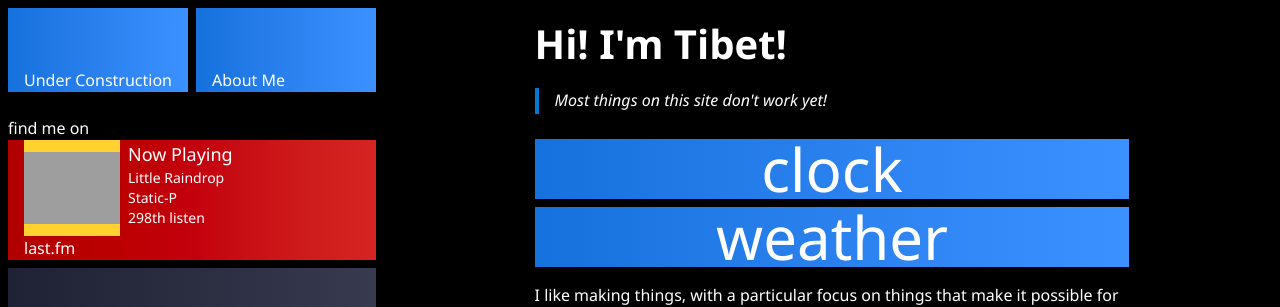
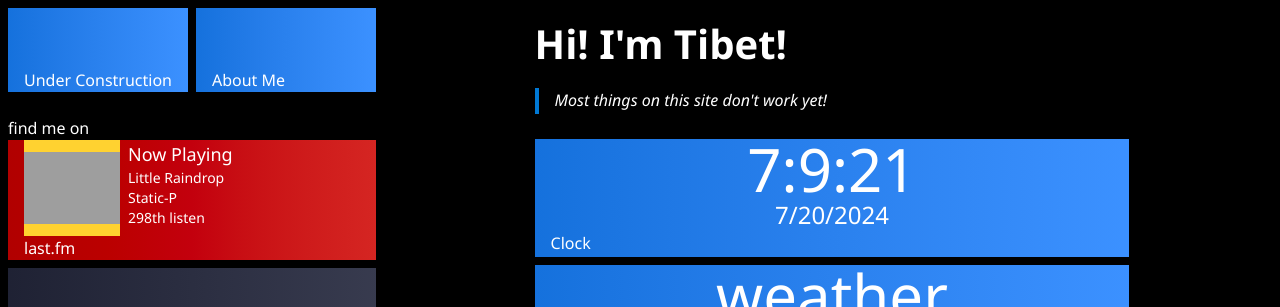
Before and after one commit to oofdere/oof.dere.systems, a SvelteKit app: page / in a window 1280 px wide. Shown: the top 307 px of the page. Built offline with nearby package versions, Linux system fonts and the light colour scheme; grey boxes are pictures that could not be loaded; some icons are missing.

Commit message:
start implementing clock

```diff
--- a/package.json
+++ b/package.json
@@ -37,6 +37,8 @@
   "type": "module",
   "dependencies": {
     "@tailwindcss/vite": "^4.0.0-alpha.18",
+    "date-fns": "^3.6.0",
+    "date-fns-tz": "^3.1.3",
     "tailwindcss": "^4.0.0-alpha.18"
   }
 }
--- a/src/app.css
+++ b/src/app.css
@@ -3,7 +3,7 @@
 @import 'tailwindcss';
 
 :root {
-	font-family: 'Segoe UI', Hind, system-ui;
+	font-family: 'Seoge UI Variable', 'Segoe UI', Hind, system-ui;
 }
 
 .drag-none {
--- /dev/null
+++ b/src/lib/components/Clock.svelte
@@ -0,0 +1,27 @@
+<script>
+	import Tile from './Tile.svelte';
+	import { formatDate, getHours, getMinutes, getSeconds, intlFormat } from 'date-fns';
+
+	let t = $state({
+		hour: 0,
+		minute: 0,
+		second: 0,
+		day: 'day',
+		behind: 'some hours behind'
+	});
+
+	setInterval(() => {
+		const time = Date.now();
+		t.hour = getHours(time);
+		t.minute = getMinutes(time);
+		t.second = getSeconds(time);
+		t.day = intlFormat(time);
+	}, 100);
+</script>
+
+<Tile size="wide" title="Clock">
+	<div class="flex flex-col h-full place-content-center">
+		<div class="text-6xl">{t.hour}:{t.minute}:{t.second}</div>
+		<div class="text-2xl">{t.day}</div>
+	</div>
+</Tile>
--- a/src/routes/+page.svelte
+++ b/src/routes/+page.svelte
@@ -9,6 +9,7 @@
 	import DeviconHtml5 from '~icons/devicon/html5';
 	import LogosBun from '~icons/logos/bun';
 	import DeviconNixos from '~icons/devicon/nixos';
+	import Clock from '$lib/components/Clock.svelte';
 	let color = $state('#ec4d29');
 </script>
 
@@ -20,7 +21,7 @@
 		<br />
 
 		<div class="group inline-grid grid-flow-dense auto-rows-max gap-2 w-full">
-			<Tile size="wide">clock</Tile>
+			<Clock></Clock>
 			<Tile size="wide">weather</Tile>
 		</div>
 		<p></p>
```
Also changed, not shown: 1 other file (tests, documents, lock files or other folders).
